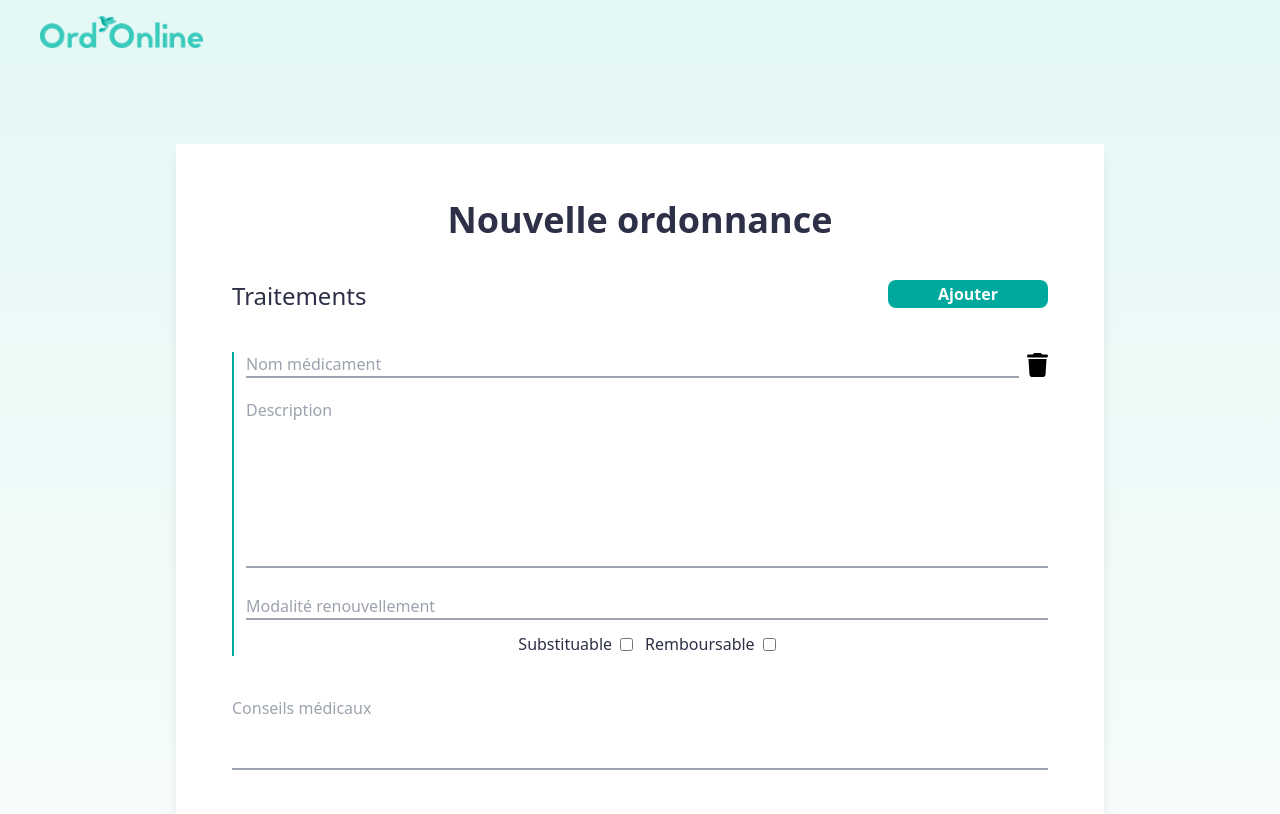
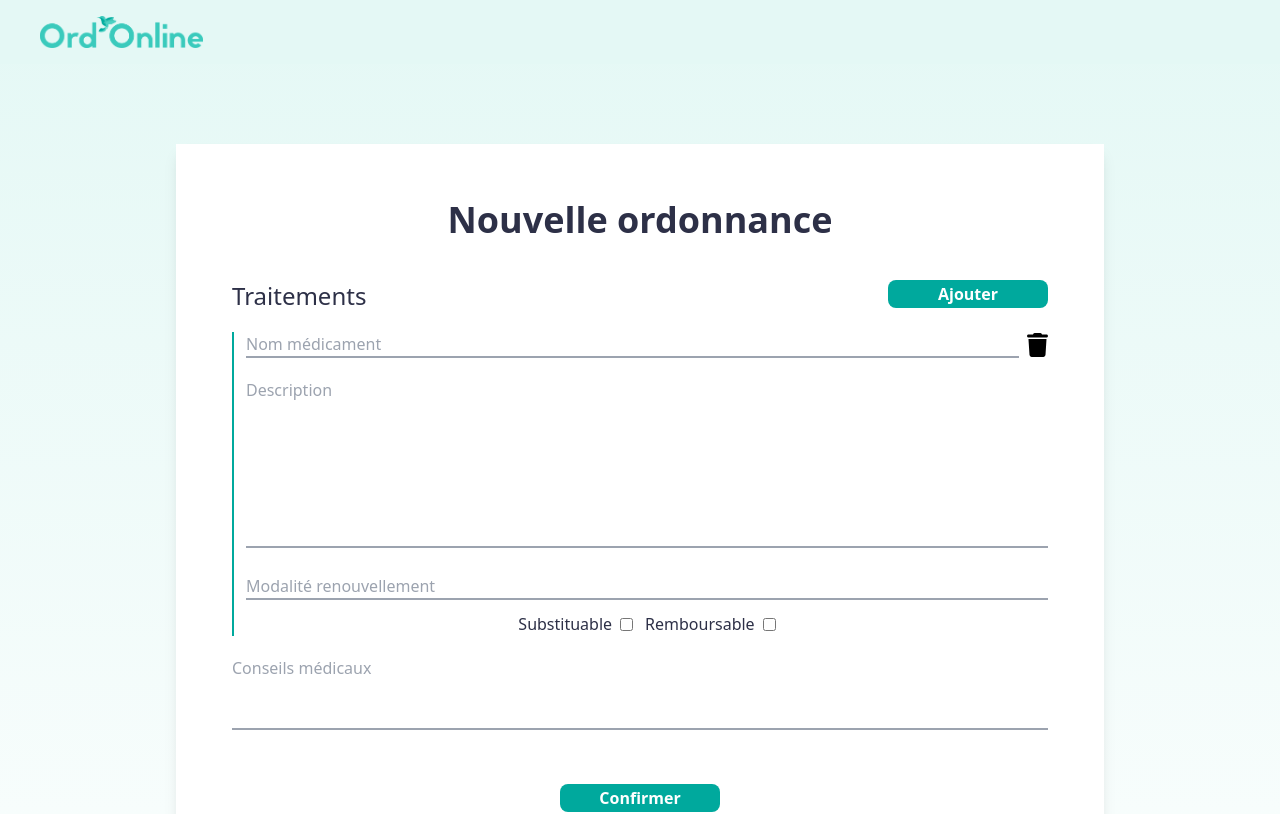
Before and after one commit to AurelDP/OrdOnline, a Vue app in the folder client/: page /addPrescription in a window 1280 px wide. Shown: the top 814 px of the page. Built offline with nearby package versions, Linux system fonts and the light colour scheme.

Commit message:
[Fix] Margin harmonization

```diff
--- a/client/src/components/addPrescriptionPage/Prescription.vue
+++ b/client/src/components/addPrescriptionPage/Prescription.vue
@@ -7,7 +7,7 @@
       :class1="'ord-button-green hover:ord-button-green-hover'"
   >
     <div class="flex justify-between flex-wrap">
-      <h2 class=" ord-text-subtitle">Traitements</h2>
+      <h3 class="ord-text-subtitle mb-5">Traitements</h3>
       <Button
           class="ord-button-green hover:ord-button-green-hover md:flex hidden"
           :text="'Ajouter'"
--- a/client/src/components/addPrescriptionPage/Treatment.vue
+++ b/client/src/components/addPrescriptionPage/Treatment.vue
@@ -1,5 +1,5 @@
 <template>
-  <div class="ord-green-border-left flex my-10">
+  <div class="ord-green-border-left flex mb-5">
     <div class="w-full">
       <div class="flex gap-2">
         <input
```
